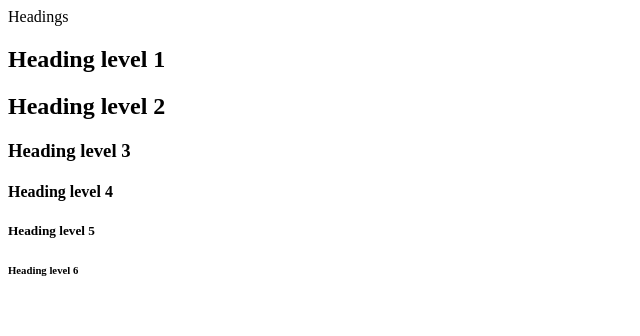
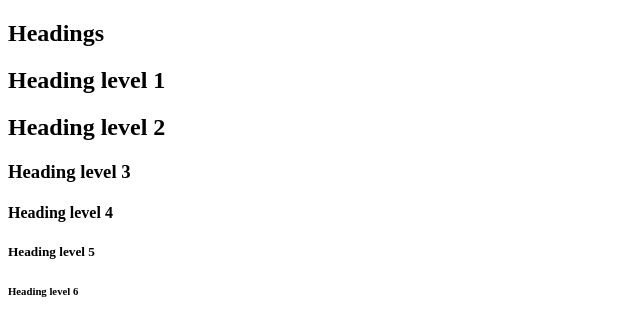
Before and after one commit to acbrimer/holbertonschool-web_front_end, a plain HTML site: page 0x00-html_advanced/11-styleguide.html in a window 1280 px wide. Shown: the whole page, without its empty margins (0-640 px from the left). Drawn offline with Linux system fonts and the light colour scheme.

Commit message:
Fix for 11

```diff
--- a/0x00-html_advanced/11-styleguide.html
+++ b/0x00-html_advanced/11-styleguide.html
@@ -14,7 +14,7 @@
     <header></header>
     <main>
         <section>
-            <header>Headings</header>
+            <header><h2>Headings</h2></header>
             <h1>Heading level 1</h1>
             <h2>Heading level 2</h2>
             <h3>Heading level 3</h3>
```
